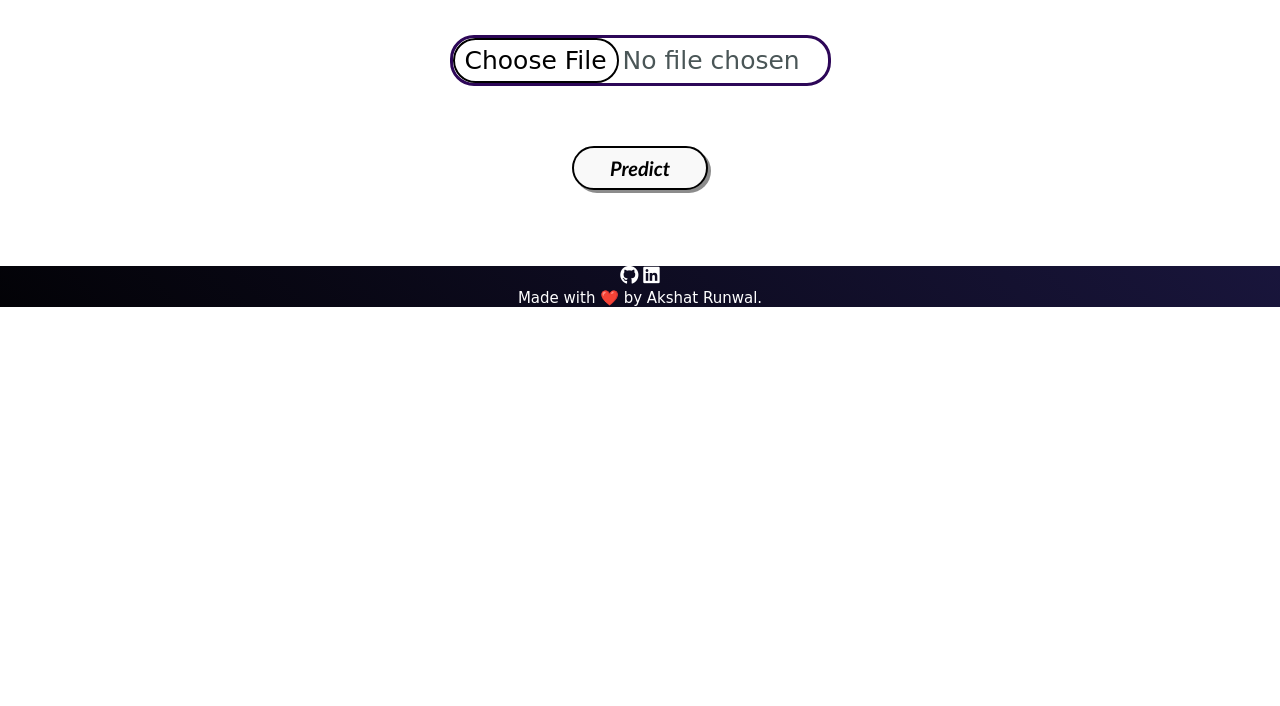
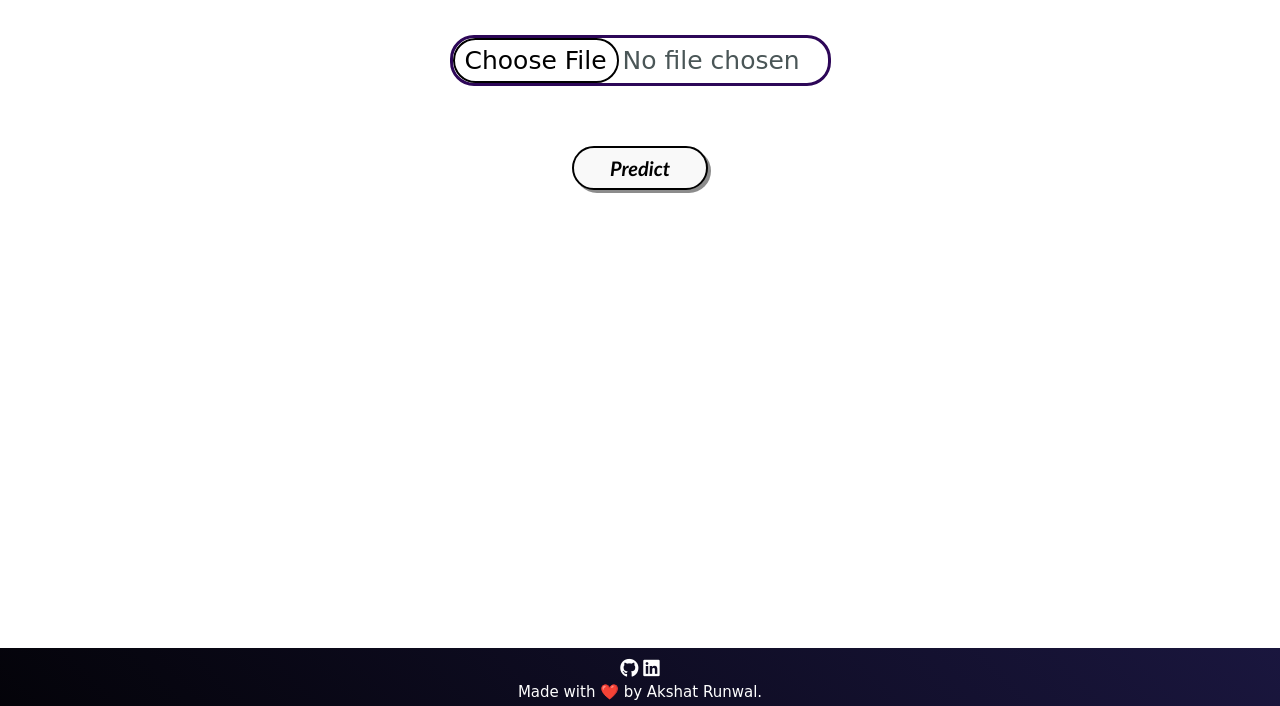
Before and after one commit to runwalakshat5/AI-Image-Caption-Bot, a Flask app: page / in a window 1280 px wide. Shown: the part 94-800 px from the top of the page. Run offline with Flask 2, Linux system fonts and the light colour scheme; parts of the project's set-up code (start-up, migrations or seed data) failed here and were passed over; some libraries are stand-ins or nearby versions.

Commit message:
Update index1.html

```diff
--- a/templates/index1.html
+++ b/templates/index1.html
@@ -35,9 +35,9 @@
 
         </form>
         <br>
-        <br>
+
       <h4 class="prediction" style="margin-top:5px;">{{ prediction_text }}<h4>
-
+<br><br>
     </div>
         <div class="footer">
         <div class="contact" style="margin-top:12px">
@@ -182,6 +182,7 @@ font-family: 'Pacifico', cursive;
 }
   .footer {
   left: 0;
+  position: fixed;
   bottom: 0;
   width: 100%;
    background: linear-gradient( 45deg, #000000,#372f84, #000000);
```
